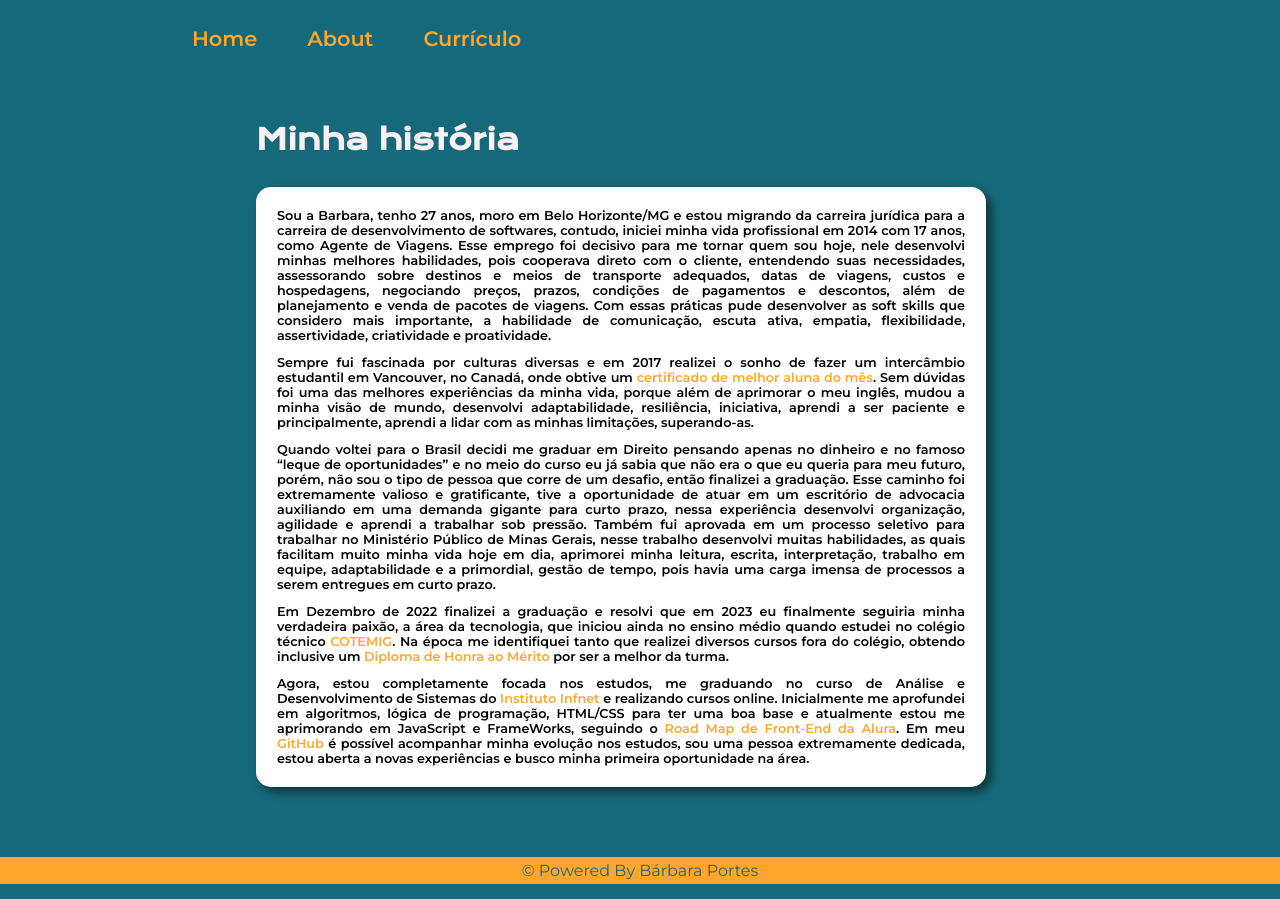
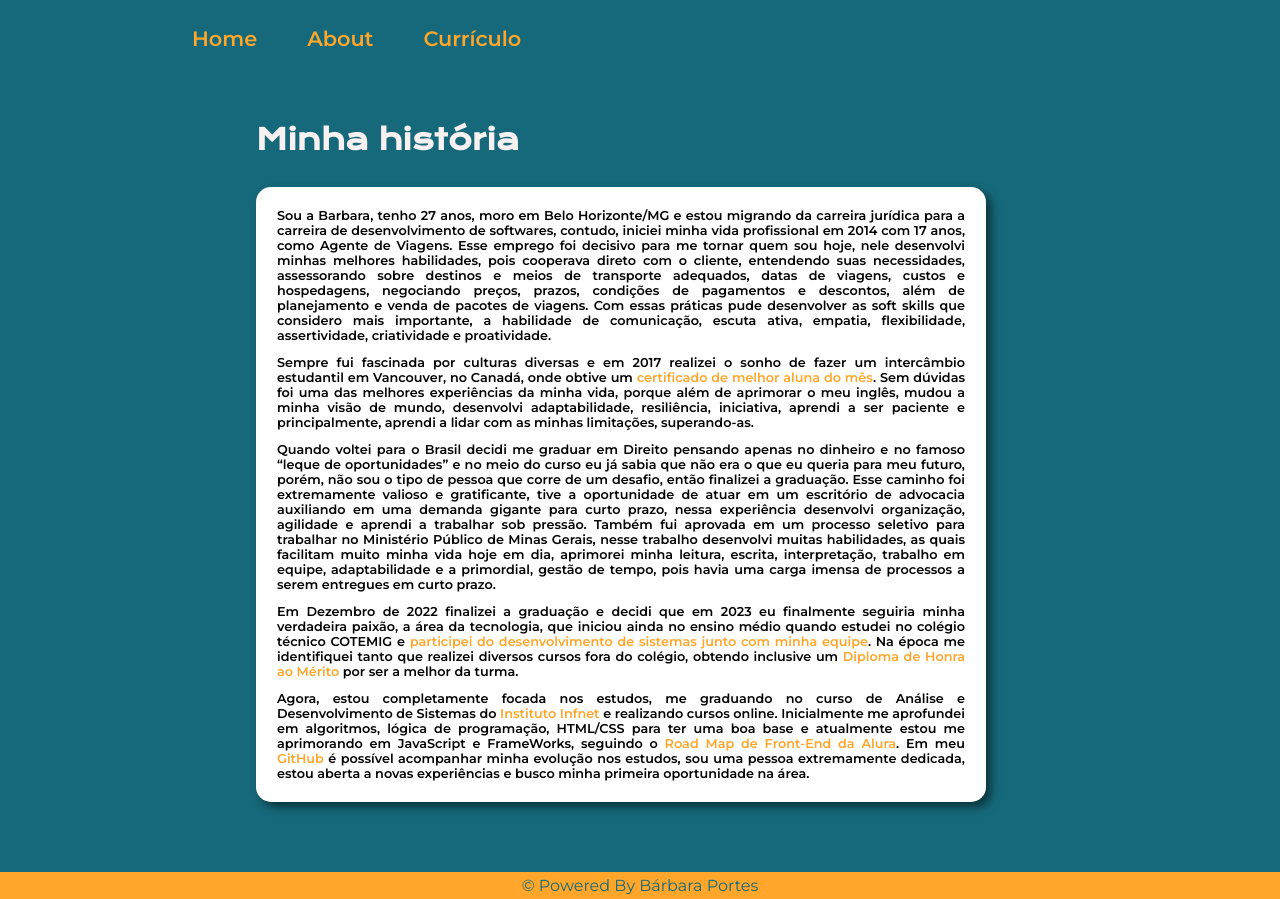
Before and after one commit to barbaraportes/portfolio-barbara-portes, a plain HTML site: page about.html in a window 1280 px wide. Drawn offline with nearby package versions, Linux system fonts and the light colour scheme.

Commit message:
Update about.html

```diff
--- a/about.html
+++ b/about.html
@@ -50,7 +50,7 @@
                     <p class="apresentacao__conteudo__texto" id="about_p">Quando voltei para o Brasil decidi me graduar em Direito pensando apenas no dinheiro e no famoso “leque de oportunidades” e no meio do curso eu já sabia que não era o que eu queria para meu futuro, porém, não sou o tipo de pessoa que corre de um desafio, então finalizei a graduação. Esse caminho foi extremamente valioso e gratificante, tive a oportunidade de atuar em um escritório de advocacia auxiliando em uma demanda gigante para curto prazo, nessa experiência desenvolvi organização, agilidade e aprendi a trabalhar sob pressão. Também fui aprovada em um processo seletivo para trabalhar no Ministério Público de Minas Gerais, nesse trabalho desenvolvi muitas habilidades, as quais facilitam muito minha vida hoje em dia, aprimorei minha leitura, escrita, interpretação, trabalho em equipe, adaptabilidade e a primordial, gestão de tempo, pois havia uma carga imensa de processos a serem entregues em curto prazo.
                     </p>
 
-                    <p class="apresentacao__conteudo__texto" id="about_p">Em Dezembro de 2022 finalizei a graduação e resolvi que em 2023 eu finalmente seguiria minha verdadeira paixão, a área da tecnologia, que iniciou ainda no ensino médio quando estudei no colégio técnico <a href="https://www.cotemig.com.br/" target="_blank">COTEMIG</a>. Na época me identifiquei tanto que realizei diversos cursos fora do colégio, obtendo inclusive um <a href="documentos/certificados-antigos.pdf" target="_blank">Diploma de Honra ao Mérito</a> por ser a melhor da turma.
+                    <p class="apresentacao__conteudo__texto" id="about_p">Em Dezembro de 2022 finalizei a graduação e decidi que em 2023 eu finalmente seguiria minha verdadeira paixão, a área da tecnologia, que iniciou ainda no ensino médio quando estudei no colégio técnico COTEMIG e <a href="https://pt-br.facebook.com/photo/?fbid=546359395438786&set=confira-quem-s%C3%A3o-os-expositores-da-tecnofeira2013equipe-arenawebprojeto-instacup" target="_blank">participei do desenvolvimento de sistemas junto com minha equipe</a>. Na época me identifiquei tanto que realizei diversos cursos fora do colégio, obtendo inclusive um <a href="documentos/certificados-antigos.pdf" target="_blank">Diploma de Honra ao Mérito</a> por ser a melhor da turma.
                     </p>
 
                     <p class="apresentacao__conteudo__texto" id="about_p">Agora, estou completamente focada nos estudos, me graduando no curso de Análise e Desenvolvimento de Sistemas do <a href="https://www.infnet.edu.br/infnet/home/" target="_blank">Instituto Infnet</a> e realizando cursos online. Inicialmente me aprofundei em algoritmos, lógica de programação, HTML/CSS para ter uma boa base e atualmente estou me aprimorando em JavaScript e FrameWorks, seguindo o <a href="https://techguide.sh/pt-BR/path/front-end/" target="_blank">Road Map de Front-End da Alura</a>. Em meu <a href="https://github.com/barbaraportes" target="_blank">GitHub</a> é possível acompanhar minha evolução nos estudos, sou uma pessoa extremamente dedicada, estou aberta a novas experiências e busco minha primeira oportunidade na área.
```
